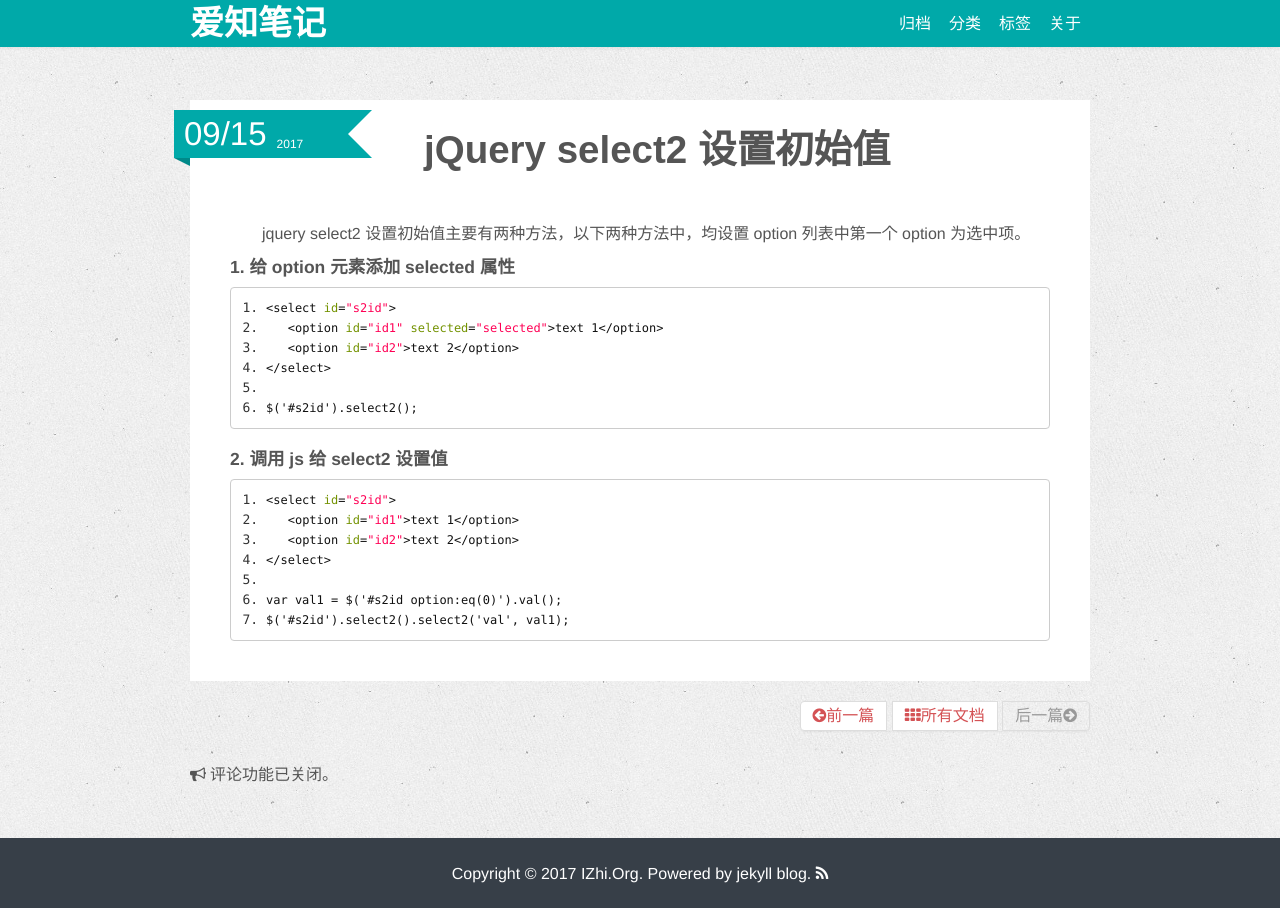
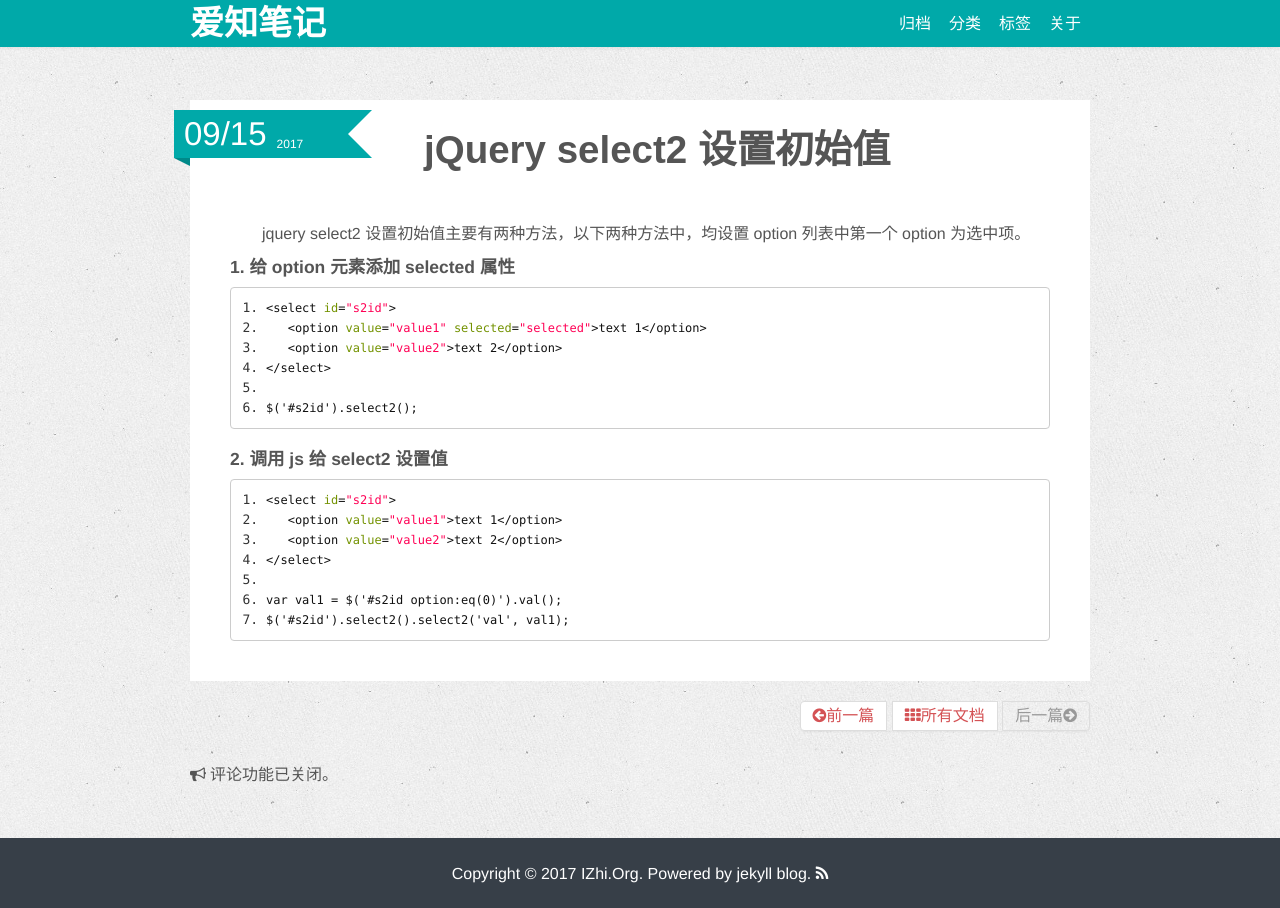
Before and after one commit to zhizheng/zhizheng.github.io, a Jekyll site: the page built from _posts/2017-09-16-jquery-select2-initial-value.md, in a window 1280 px wide. Built offline with Jekyll 4.4.1, drawn with Linux system fonts in a browser that asks for light colours; some of the changed lines change nothing that is shown.

Commit message:
Update md

````diff
--- a/_posts/2017-09-16-jquery-select2-initial-value.md
+++ b/_posts/2017-09-16-jquery-select2-initial-value.md
@@ -2,7 +2,7 @@
 layout: post
 title: jQuery select2 设置初始值
 date: 2017-09-16 02:25:02 +0800
-lastmod: 2017-09-16 02:25:02 +0800
+lastmod: 2017-09-16 12:52:16 +0800
 category : it
 tagline: "Supporting tagline"
 tags : [jQuery,select2]
@@ -14,8 +14,8 @@ jquery select2 设置初始值主要有两种方法，以下两种方法中，
 #### 1. 给 option 元素添加 selected 属性
 ```
 <select id="s2id">
-   <option id="id1" selected="selected">text 1</option>
-   <option id="id2">text 2</option>
+   <option value="value1" selected="selected">text 1</option>
+   <option value="value2">text 2</option>
 </select>
 
 $('#s2id').select2();
@@ -24,8 +24,8 @@ $('#s2id').select2();
 #### 2. 调用 js 给 select2 设置值
 ```
 <select id="s2id">
-   <option id="id1">text 1</option>
-   <option id="id2">text 2</option>
+   <option value="value1">text 1</option>
+   <option value="value2">text 2</option>
 </select>
 
 var val1 = $('#s2id option:eq(0)').val();
````
